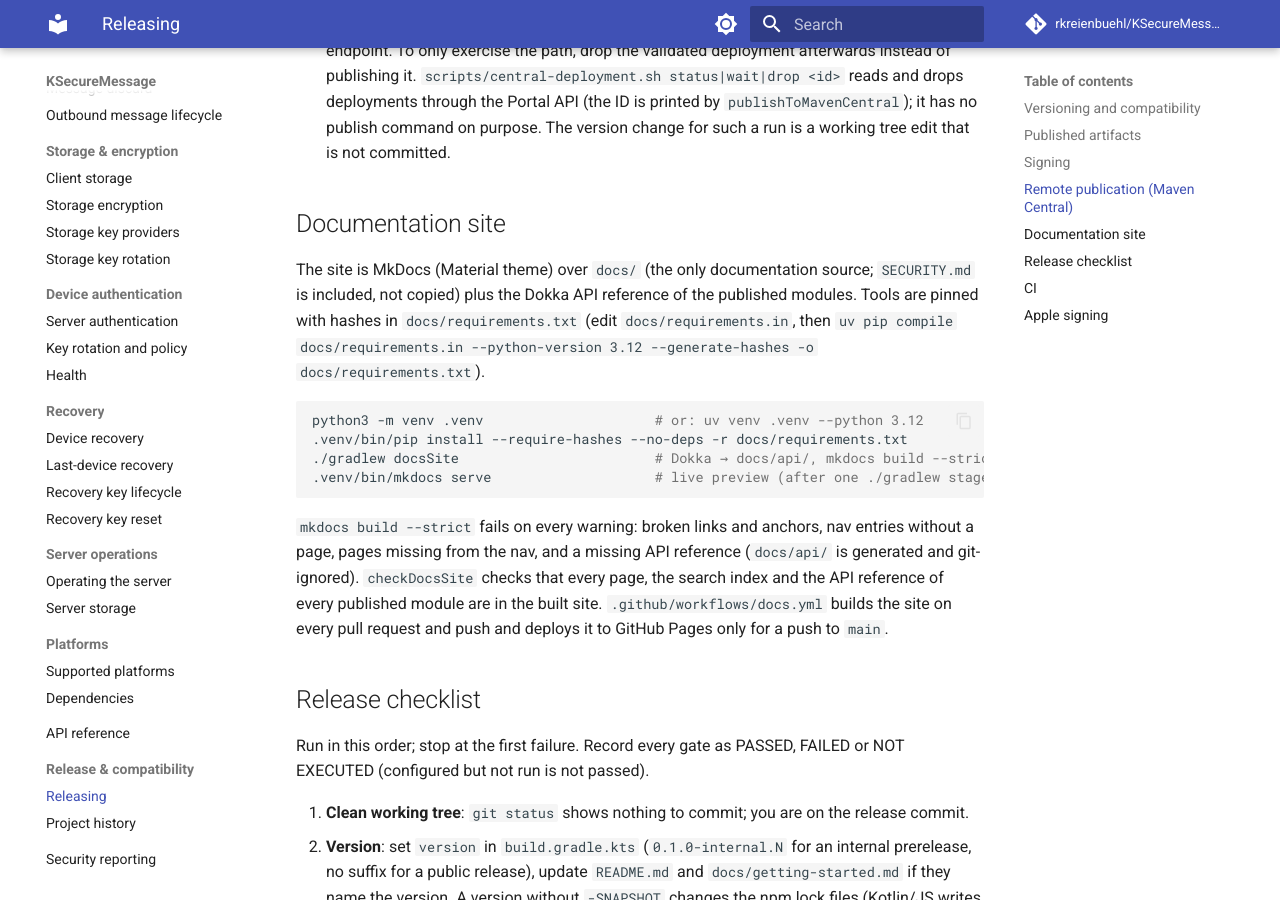
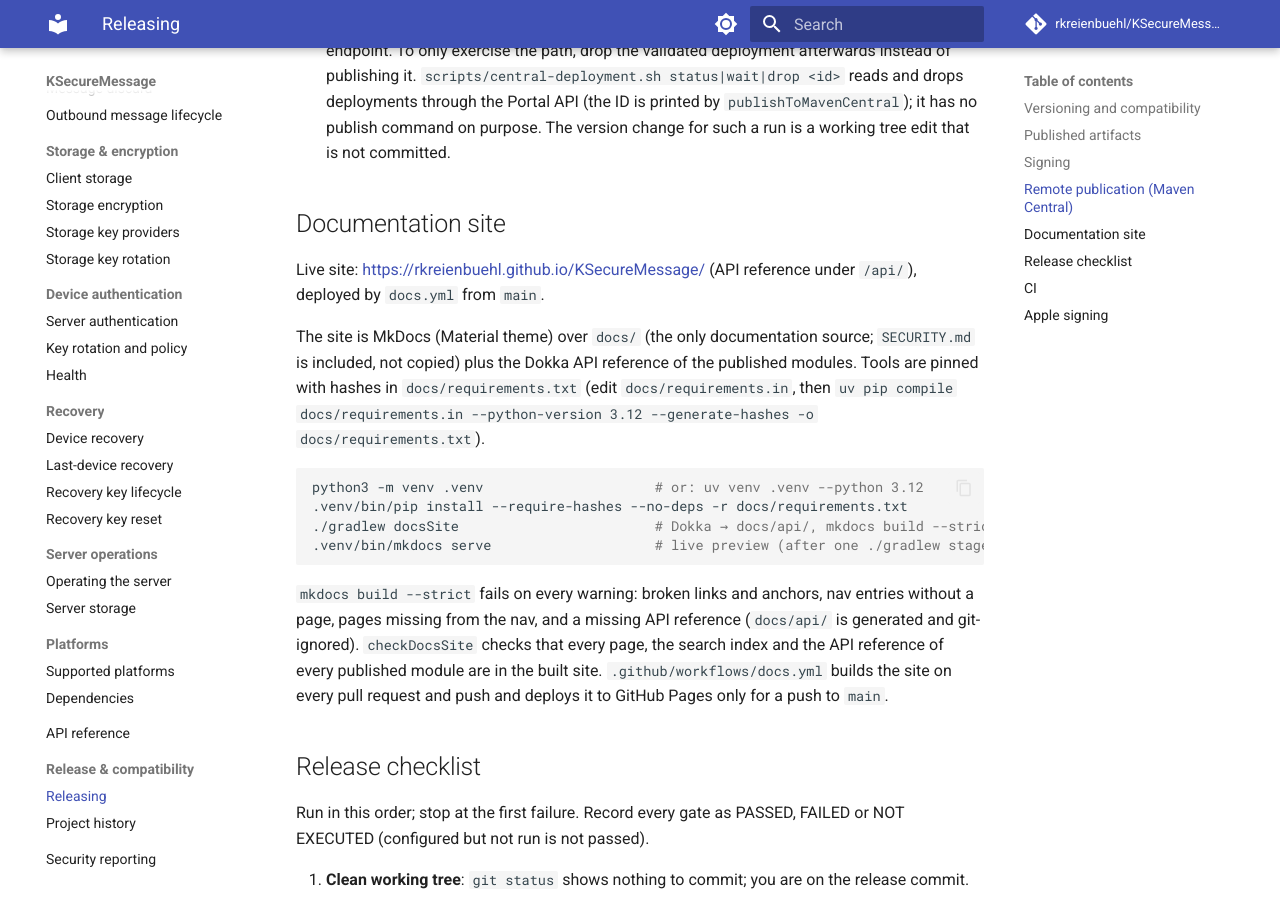
Before and after one commit to rkreienbuehl/KSecureMessage, an MkDocs documentation site: the page built from docs/releasing.md, in a window 1280 px wide and 900 px high, scrolled down 4420 px. Built offline with MkDocs 1.6.1 and Material for MkDocs 9.7.7, drawn with Linux system fonts in a browser that asks for light colours; comment, search, counter and statistics services are not loaded.

Commit message:
link the live documentation site

```diff
--- a/docs/releasing.md
+++ b/docs/releasing.md
@@ -138,6 +138,9 @@ publishing enabled.
   tree edit that is not committed.
 
 ## Documentation site
+
+Live site: <https://rkreienbuehl.github.io/KSecureMessage/> (API reference
+under `/api/`), deployed by `docs.yml` from `main`.
 
 The site is MkDocs (Material theme) over `docs/` (the only documentation
 source; `SECURITY.md` is included, not copied) plus the Dokka API reference
--- a/mkdocs.yml
+++ b/mkdocs.yml
@@ -3,6 +3,7 @@
 # and git-ignored. The gate is `mkdocs build --strict`: every warning below,
 # including broken links, anchors and pages missing from the nav, fails it.
 site_name: KSecureMessage
+site_url: https://rkreienbuehl.github.io/KSecureMessage/
 site_description: Kotlin Multiplatform secure messaging library built on Kodium (X3DH, Double Ratchet)
 repo_url: https://github.com/rkreienbuehl/KSecureMessage
 repo_name: rkreienbuehl/KSecureMessage
```
Also changed, not shown: README.md (+2 -2 lines).
